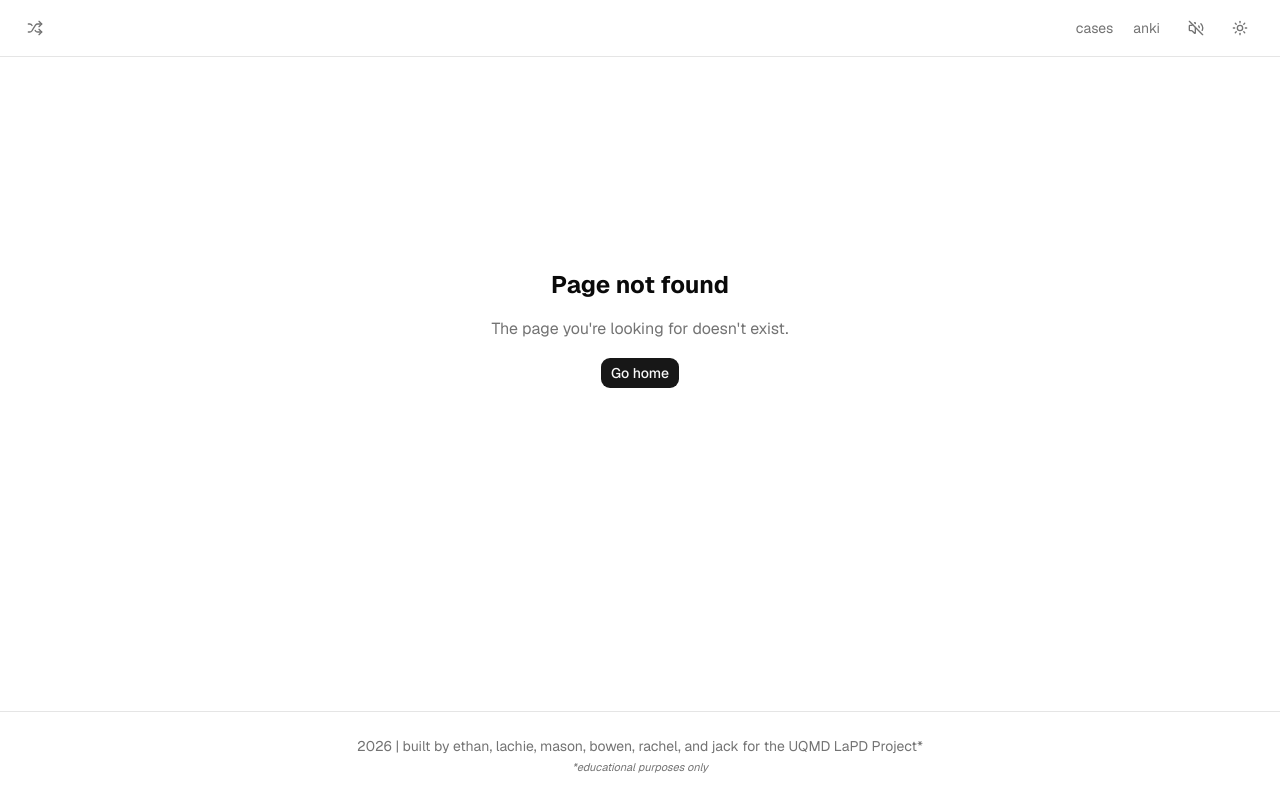
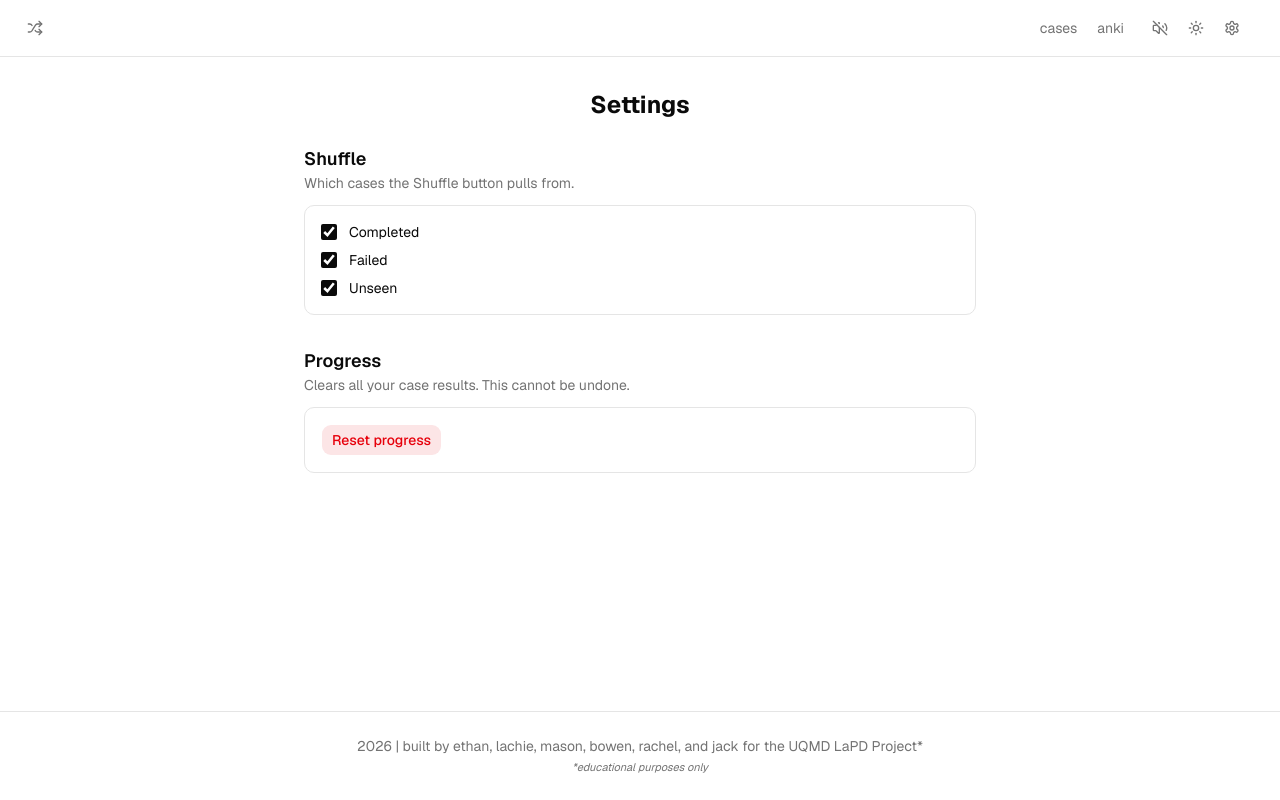
Before and after one commit to ejlee168/LaPD_Project, a Next.js app: page /settings in a window 1280 px wide. Before the commit this address had no page. Built offline with nearby package versions, Linux system fonts and the light colour scheme.

Commit message:
add shuffle filter setting and settings page

```diff
--- /dev/null
+++ b/app/settings/page.tsx
@@ -0,0 +1,13 @@
+import { SettingsForm } from "@/components/settings-form";
+import { FadeIn } from "@/components/fade-in";
+
+export default function SettingsPage() {
+  return (
+    <div className="max-w-2xl mx-auto space-y-6">
+      <FadeIn className="space-y-1 text-center">
+        <h1 className="text-2xl font-bold">Settings</h1>
+      </FadeIn>
+      <SettingsForm />
+    </div>
+  );
+}
--- a/components/nav-header.tsx
+++ b/components/nav-header.tsx
@@ -1,4 +1,6 @@
 import Link from "next/link";
+import { LuSettings } from "react-icons/lu";
+import { Button } from "@/components/ui/button";
 import { ThemeToggle } from "@/components/theme-toggle";
 import { ShuffleButton } from "@/components/shuffle-button";
 import { SoundToggle } from "@/components/sound-toggle";
@@ -18,10 +20,14 @@ export function NavHeader() {
           <Link data-no-click-sound href="/anki" className="text-sm text-muted-foreground hover:text-foreground transition-colors whitespace-nowrap">anki</Link>
           {/* <Link href="/editor" className="text-sm text-muted-foreground hover:text-foreground transition-colors">create</Link> */}
           <SoundToggle />
-          <div className="-translate-x-2">
+          <div className="-translate-x-2 sm:-translate-x-4 flex items-center gap-1">
             <ThemeToggle />
+            <Link className="after:content-none" data-no-click-sound tabIndex={-1} href="/settings" aria-label="Settings">
+              <Button variant="ghost" size="icon" className="text-muted-foreground">
+                <LuSettings className="h-[1.2rem] w-[1.2rem]" />
+              </Button>
+            </Link>
           </div>
-
         </nav>
       </div>
     </header>
--- /dev/null
+++ b/components/settings-form.tsx
@@ -0,0 +1,122 @@
+"use client";
+
+import { useEffect, useState } from "react";
+import { Button } from "@/components/ui/button";
+import {
+  Dialog, DialogContent, DialogHeader, DialogTitle, DialogDescription,
+} from "@/components/ui/dialog";
+import { toast } from "sonner";
+import {
+  ALL_SHUFFLE_FILTERS,
+  getShuffleFilters,
+  setShuffleFilters,
+  type ShuffleFilter,
+} from "@/lib/shuffle-filter";
+
+const ATTEMPTS_STORAGE_KEY = "lapd-attempts";
+
+const FILTER_LABELS: Record<ShuffleFilter, string> = {
+  completed: "Completed",
+  failed: "Failed",
+  unseen: "Unseen",
+};
+
+export function SettingsForm() {
+  const [filters, setFilters] = useState<ShuffleFilter[]>([]);
+  const [hydrated, setHydrated] = useState(false);
+  const [resetOpen, setResetOpen] = useState(false);
+
+  useEffect(() => {
+    setFilters(getShuffleFilters());
+    setHydrated(true);
+  }, []);
+
+  useEffect(() => {
+    if (!hydrated) return;
+    setShuffleFilters(filters);
+  }, [filters, hydrated]);
+
+  function toggleFilter(f: ShuffleFilter) {
+    setFilters((prev) => {
+      if (prev.includes(f)) {
+        if (prev.length === 1) return prev;
+        return prev.filter((x) => x !== f);
+      }
+      return [...prev, f];
+    });
+  }
+
+  function handleReset() {
+    localStorage.removeItem(ATTEMPTS_STORAGE_KEY);
+    setResetOpen(false);
+    toast.success("Progress reset", { duration: 1500 });
+  }
+
+  return (
+    <div className="space-y-8">
+      <section className="space-y-3">
+        <div>
+          <h2 className="text-lg font-semibold">Shuffle</h2>
+          <p className="text-sm text-muted-foreground">
+            Which cases the Shuffle button pulls from.
+          </p>
+        </div>
+        <div className="space-y-2 rounded-lg border p-4">
+          {ALL_SHUFFLE_FILTERS.map((f) => {
+            const isOnlySelected = filters.length === 1 && filters[0] === f;
+            return (
+              <label
+                key={f}
+                className="flex cursor-pointer items-center gap-3 text-sm"
+              >
+                <input
+                  type="checkbox"
+                  checked={filters.includes(f)}
+                  disabled={isOnlySelected}
+                  onChange={() => toggleFilter(f)}
+                  className="h-4 w-4 cursor-pointer accent-foreground disabled:cursor-not-allowed"
+                />
+                {FILTER_LABELS[f]}
+              </label>
+            );
+          })}
+        </div>
+      </section>
+
+      <section className="space-y-3">
+        <div>
+          <h2 className="text-lg font-semibold">Progress</h2>
+          <p className="text-sm text-muted-foreground">
+            Clears all your case results. This cannot be undone.
+          </p>
+        </div>
+        <div className="rounded-lg border p-4">
+          <Button variant="destructive" onClick={() => setResetOpen(true)}>
+            Reset progress
+          </Button>
+        </div>
+      </section>
+
+      <Dialog open={resetOpen} onOpenChange={setResetOpen}>
+        <DialogContent className="text-center">
+          <DialogHeader>
+            <DialogTitle className="text-xl">Reset progress?</DialogTitle>
+            <DialogDescription render={<div />}>
+              <span className="block text-muted-foreground">
+                This clears all your case results. This cannot be undone.
+              </span>
+            </DialogDescription>
+          </DialogHeader>
+          <div className="flex flex-col gap-2">
+            <Button variant="destructive" onClick={handleReset}>
+              Reset
+            </Button>
+            <Button variant="outline" onClick={() => setResetOpen(false)}>
+              Cancel
+            </Button>
+          </div>
+        </DialogContent>
+      </Dialog>
+    </div>
+  );
+}
--- a/components/shuffle-button.tsx
+++ b/components/shuffle-button.tsx
@@ -6,6 +6,8 @@ import { createClient } from "@/lib/supabase/client";
 import { Button } from "@/components/ui/button";
 import { toast } from "sonner";
 import { cn } from "@/lib/utils";
+import { getAllAttempts } from "@/lib/attempts";
+import { getShuffleFilters, type ShuffleFilter } from "@/lib/shuffle-filter";
 
 interface ShuffleButtonProps {
   label?: string;
@@ -18,13 +20,28 @@ export function ShuffleButton({ label, className, variant = "ghost" }: ShuffleBu
   const pathname = usePathname();
 
   async function handleShuffle() {
+    const filters = getShuffleFilters();
+    const attempts = getAllAttempts();
+
     const promise = async () => {
       const supabase = createClient();
       const { data } = await supabase.from("games").select("id");
       if (!data || data.length === 0) throw new Error("No cases found");
       const currentId = pathname.startsWith("/play/") ? pathname.split("/")[2] : null;
-      const candidates = currentId ? data.filter((g) => g.id !== currentId) : data;
-      if (candidates.length === 0) throw new Error("No other cases available");
+      const withoutCurrent = currentId ? data.filter((g) => g.id !== currentId) : data;
+      if (withoutCurrent.length === 0) throw new Error("No other cases available");
+
+      const candidates = withoutCurrent.filter((g) => {
+        const attempt = attempts[g.id];
+        const category: ShuffleFilter = !attempt
+          ? "unseen"
+          : attempt.result === "won"
+            ? "completed"
+            : "failed";
+        return filters.includes(category);
+      });
+      if (candidates.length === 0) throw new Error("No cases match your shuffle filter");
+
       const random = candidates[Math.floor(Math.random() * candidates.length)];
       await new Promise((r) => setTimeout(r, 200));
       router.push(`/play/${random.id}`);
@@ -33,7 +50,7 @@ export function ShuffleButton({ label, className, variant = "ghost" }: ShuffleBu
     toast.promise(promise(), {
       loading: "Shuffling...",
       success: "Here's a random case!",
-      error: "Failed to load cases",
+      error: (err) => (err instanceof Error ? err.message : "Failed to load cases"),
       duration: 1500,
     });
   }
--- /dev/null
+++ b/lib/shuffle-filter.ts
@@ -0,0 +1,27 @@
+export type ShuffleFilter = "completed" | "failed" | "unseen";
+
+export const ALL_SHUFFLE_FILTERS: ShuffleFilter[] = ["completed", "failed", "unseen"];
+
+const STORAGE_KEY = "lapd-shuffle-filters";
+
+function isShuffleFilter(value: unknown): value is ShuffleFilter {
+  return value === "completed" || value === "failed" || value === "unseen";
+}
+
+export function getShuffleFilters(): ShuffleFilter[] {
+  if (typeof window === "undefined") return ALL_SHUFFLE_FILTERS;
+  try {
+    const raw = localStorage.getItem(STORAGE_KEY);
+    if (!raw) return ALL_SHUFFLE_FILTERS;
+    const parsed = JSON.parse(raw);
+    if (!Array.isArray(parsed)) return ALL_SHUFFLE_FILTERS;
+    return parsed.filter(isShuffleFilter);
+  } catch {
+    return ALL_SHUFFLE_FILTERS;
+  }
+}
+
+export function setShuffleFilters(filters: ShuffleFilter[]) {
+  if (typeof window === "undefined") return;
+  localStorage.setItem(STORAGE_KEY, JSON.stringify(filters));
+}
```
